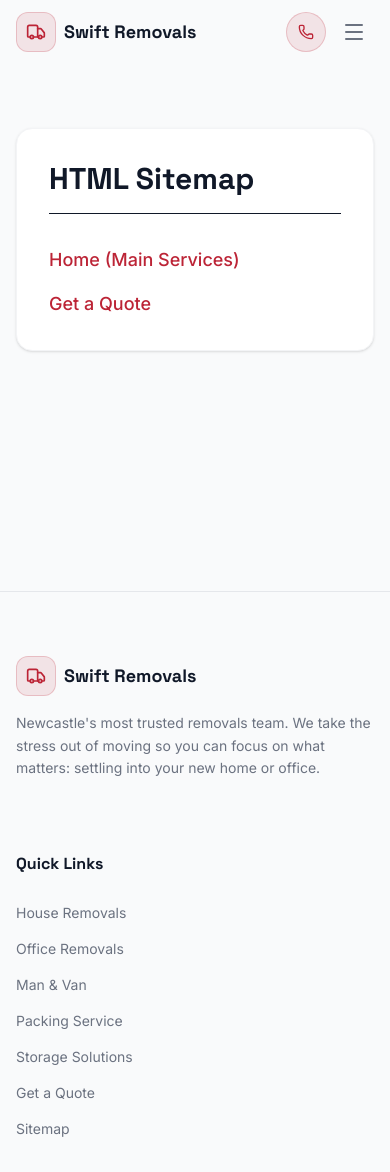
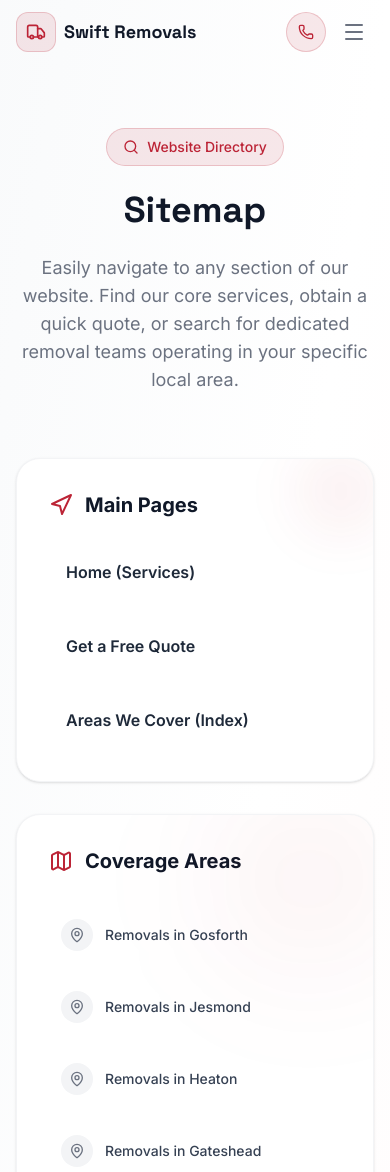
Before and after one commit to atifjan2019/Birmingham-Removals, a Next.js app: page /sitemap in a window 390 px wide. Shown: the top 1172 px of the page. Built offline with nearby package versions, Linux system fonts and the light colour scheme.

Commit message:
feat: initialize root layout with global metadata and add dynamic sitemap generation

```diff
--- a/src/app/layout.js
+++ b/src/app/layout.js
@@ -33,7 +33,7 @@ export default function RootLayout({ children }) {
       lang="en"
       className={`${inter.variable} ${spaceGrotesk.variable} antialiased`}
     >
-      <body className="min-h-screen bg-white text-gray-900">
+      <body className="min-h-screen bg-white text-gray-900" suppressHydrationWarning>
         {children}
       </body>
     </html>
--- a/src/app/sitemap.js
+++ b/src/app/sitemap.js
@@ -1,6 +1,9 @@
+import { areasList } from "./areas/data";
+
 export default function sitemap() {
   const baseUrl = "https://www.newcastleremovals.uk";
-  return [
+
+  const baseRoutes = [
     {
       url: baseUrl,
       lastModified: new Date(),
@@ -14,10 +17,25 @@ export default function sitemap() {
       priority: 0.8,
     },
     {
+      url: `${baseUrl}/areas`,
+      lastModified: new Date(),
+      changeFrequency: "weekly",
+      priority: 0.9,
+    },
+    {
       url: `${baseUrl}/sitemap`,
       lastModified: new Date(),
       changeFrequency: "monthly",
       priority: 0.5,
     },
   ];
+
+  const areaRoutes = areasList.map((area) => ({
+    url: `${baseUrl}/areas/${area.id}`,
+    lastModified: new Date(),
+    changeFrequency: "monthly",
+    priority: 0.7,
+  }));
+
+  return [...baseRoutes, ...areaRoutes];
 }
--- a/src/app/sitemap/page.js
+++ b/src/app/sitemap/page.js
@@ -1,6 +1,8 @@
 import Link from "next/link";
 import Navbar from "@/components/Navbar";
 import Footer from "@/components/Footer";
+import { areasList } from "../areas/data";
+import { Map, MapPin, Search, Navigation } from "lucide-react";
 
 export const metadata = {
   title: "HTML Sitemap | Swift Removals Newcastle",
@@ -11,23 +13,79 @@ export default function SitemapPage() {
   return (
     <>
       <Navbar />
-      <main className="min-h-[70vh] bg-gray-50 flex flex-col items-center pt-32 pb-16 px-4">
-        <div className="w-full max-w-4xl bg-white rounded-2xl shadow-sm border border-gray-100 p-8 sm:p-12">
-          <h1 className="font-[family-name:var(--font-space)] text-3xl sm:text-4xl font-bold mb-8 text-gray-900 border-b pb-4">
-            HTML Sitemap
+      <main className="min-h-screen bg-gradient-to-br from-gray-50 via-white to-red-50/30 pt-32 pb-24">
+        <div className="max-w-7xl mx-auto px-4 sm:px-6 lg:px-8">
+
+          {/* Header */}
+          <div className="text-center max-w-2xl mx-auto mb-16">
+            <div className="inline-flex items-center gap-2 px-4 py-2 rounded-full bg-primary/10 border border-primary/20 text-primary text-sm font-medium mb-6">
+              <Search className="w-4 h-4" />
+              Website Directory
+            </div>
+            <h1 className="font-[family-name:var(--font-space)] text-4xl sm:text-5xl font-bold text-gray-900 mb-6">
+              Sitemap
             </h1>
-          <ul className="space-y-4">
+            <p className="text-lg text-muted">
+              Easily navigate to any section of our website. Find our core services, obtain a quick quote, or search for dedicated removal teams operating in your specific local area.
+            </p>
+          </div>
+
+          <div className="grid grid-cols-1 lg:grid-cols-12 gap-8">
+
+            {/* Main Pages Column */}
+            <div className="lg:col-span-4 space-y-4">
+              <div className="bg-white rounded-3xl p-8 border border-gray-100 shadow-sm relative overflow-hidden h-full">
+                <div className="absolute top-0 right-0 -mr-4 -mt-4 w-24 h-24 bg-primary/5 rounded-full blur-xl pointer-events-none" />
+                <h2 className="text-xl font-bold text-gray-900 mb-6 flex items-center gap-3">
+                  <Navigation className="w-6 h-6 text-primary" />
+                  Main Pages
+                </h2>
+                <ul className="space-y-4 relative z-10">
                   <li>
-              <Link href="/" className="text-primary hover:underline text-lg font-medium">
-                Home (Main Services)
+                    <Link href="/" className="group flex items-center justify-between p-4 rounded-xl hover:bg-gray-50 border border-transparent hover:border-gray-100 transition-all">
+                      <span className="font-semibold text-gray-800 group-hover:text-primary transition-colors">Home (Services)</span>
                     </Link>
                   </li>
                   <li>
-              <Link href="/quote" className="text-primary hover:underline text-lg font-medium">
-                Get a Quote
+                    <Link href="/quote" className="group flex items-center justify-between p-4 rounded-xl hover:bg-gray-50 border border-transparent hover:border-gray-100 transition-all">
+                      <span className="font-semibold text-gray-800 group-hover:text-primary transition-colors">Get a Free Quote</span>
+                    </Link>
+                  </li>
+                  <li>
+                    <Link href="/areas" className="group flex items-center justify-between p-4 rounded-xl hover:bg-gray-50 border border-transparent hover:border-gray-100 transition-all">
+                      <span className="font-semibold text-gray-800 group-hover:text-primary transition-colors">Areas We Cover (Index)</span>
                     </Link>
                   </li>
                 </ul>
+              </div>
+            </div>
+
+            {/* Areas Grid Column */}
+            <div className="lg:col-span-8">
+              <div className="bg-white rounded-3xl p-8 border border-gray-100 shadow-sm relative overflow-hidden h-full">
+                <div className="absolute top-0 right-0 -mr-8 -mt-8 w-48 h-48 bg-primary/5 rounded-full blur-3xl pointer-events-none" />
+                <h2 className="text-xl font-bold text-gray-900 mb-8 flex items-center gap-3">
+                  <Map className="w-6 h-6 text-primary" />
+                  Coverage Areas
+                </h2>
+                <ul className="grid grid-cols-1 sm:grid-cols-2 text-sm gap-4 relative z-10">
+                  {areasList.map((area) => (
+                    <li key={area.id}>
+                      <Link href={`/areas/${area.id}`} className="group flex items-center gap-3 p-3 rounded-lg hover:bg-primary/5 transition-colors">
+                        <div className="w-8 h-8 rounded-full bg-gray-100 group-hover:bg-primary/10 flex items-center justify-center shrink-0 transition-colors">
+                          <MapPin className="w-4 h-4 text-muted group-hover:text-primary transition-colors" />
+                        </div>
+                        <span className="font-medium text-gray-700 group-hover:text-gray-900 transition-colors">
+                          Removals in {area.name}
+                        </span>
+                      </Link>
+                    </li>
+                  ))}
+                </ul>
+              </div>
+            </div>
+
+          </div>
         </div>
       </main>
       <Footer />
```
Lines whose indentation alone changed are shown as unchanged.
